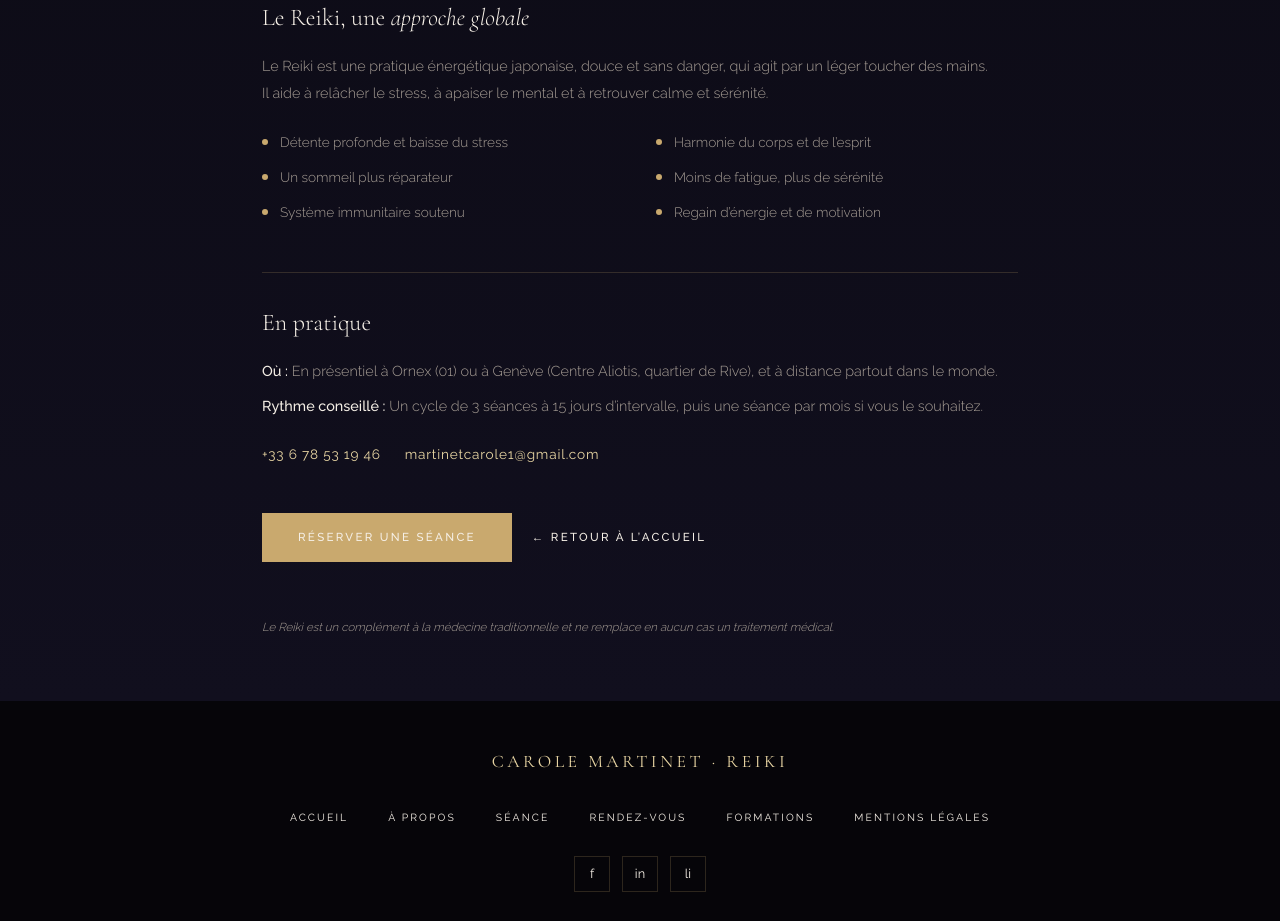
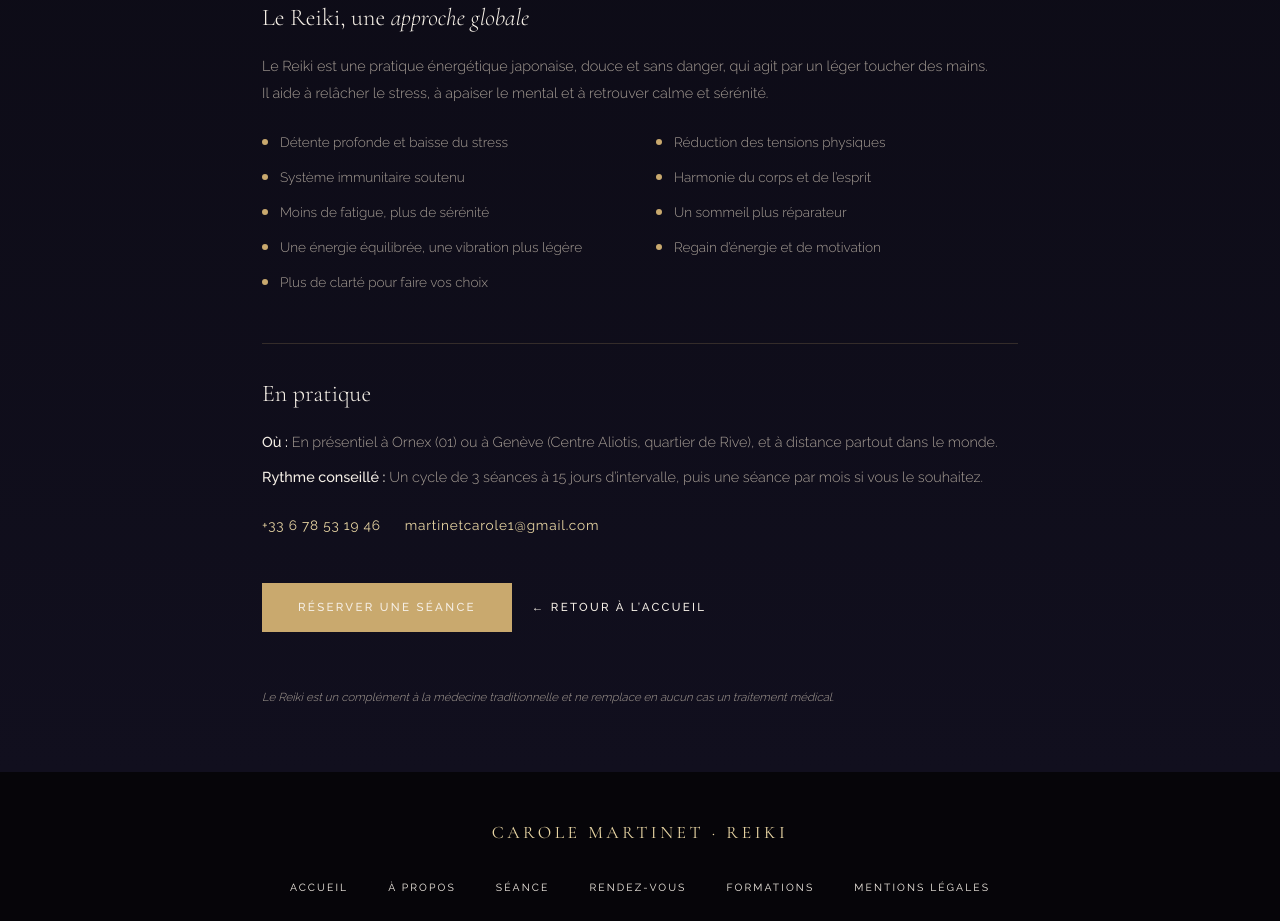
Before and after one commit to LucaMartinet7/Website_Carole, a React (Vite) app: page /seance-individuelle in a window 1280 px wide. Shown: the part 960-1881 px from the top of the page. Built offline with nearby package versions, Linux system fonts and the light colour scheme.

Commit message:
Refine and reorder Reiki benefits on Séance page

```diff
--- a/src/content/siteContent.ts
+++ b/src/content/siteContent.ts
@@ -143,11 +143,14 @@ export const seancePage = {
     text: 'Le Reiki est une pratique énergétique japonaise, douce et sans danger, qui agit par un léger toucher des mains.\nIl aide à relâcher le stress, à apaiser le mental et à retrouver calme et sérénité.',
     bienfaits: [
       'Détente profonde et baisse du stress',
+      'Réduction des tensions physiques',
+      'Système immunitaire soutenu',
       'Harmonie du corps et de l’esprit',
+      'Moins de fatigue, plus de sérénité',
       'Un sommeil plus réparateur',
-      'Moins de fatigue, plus de sérénité',
-      'Système immunitaire soutenu',
+      'Une énergie équilibrée, une vibration plus légère',
       'Regain d’énergie et de motivation',
+      'Plus de clarté pour faire vos choix',
     ],
   },
   pratique: {
```
